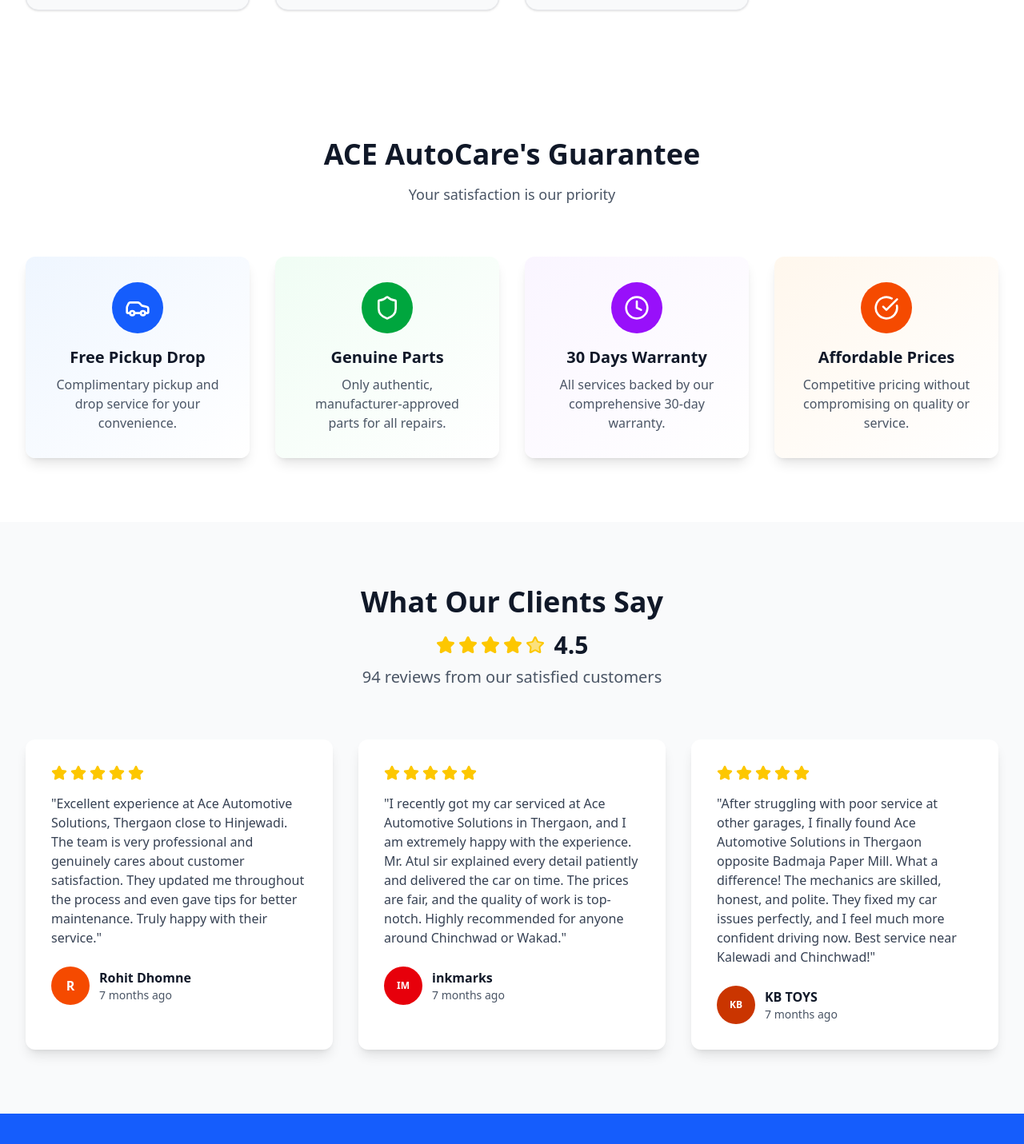
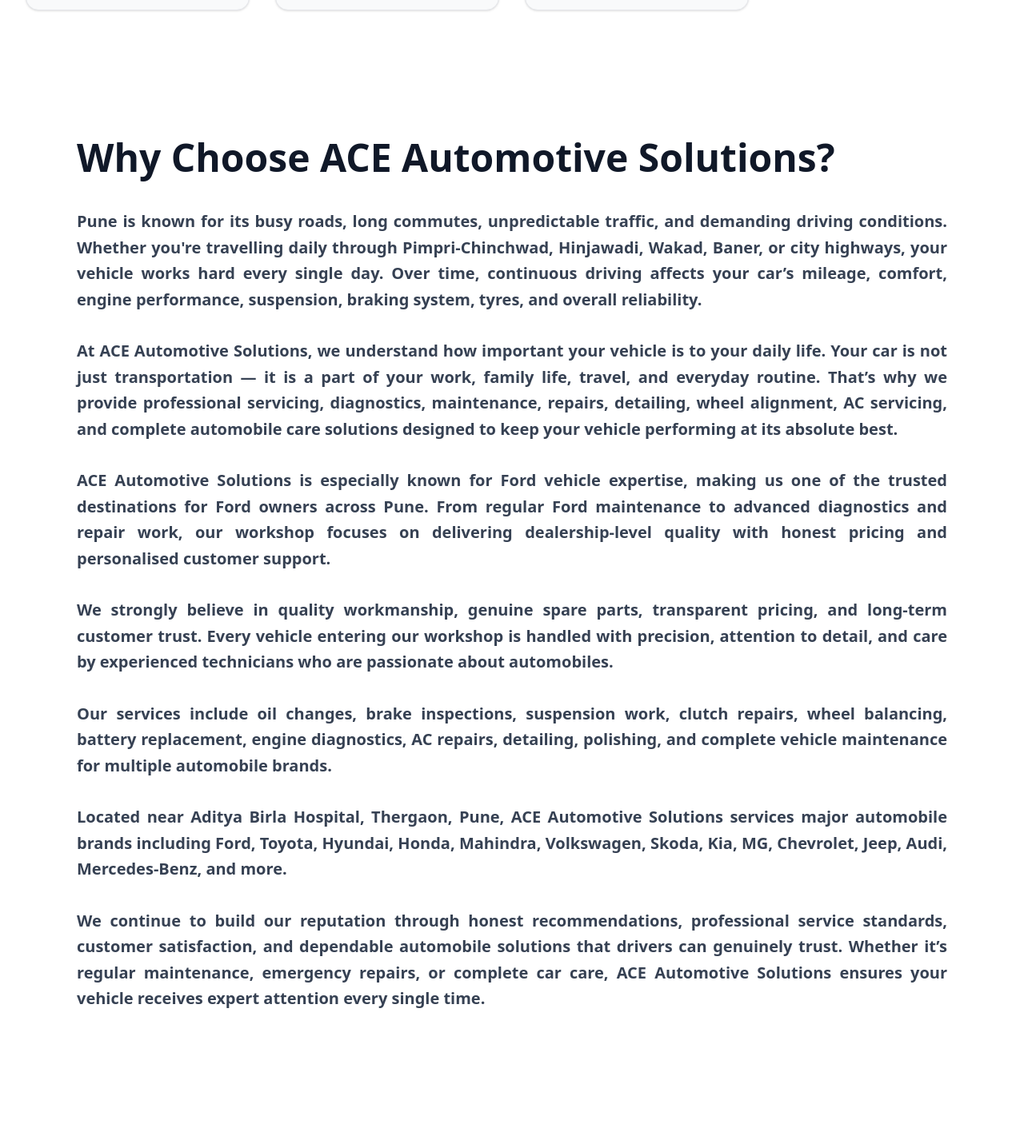
Before and after one commit to Harshaatul/ACE-AutoCare, a React (Vite) app: page / in a window 1280 px wide. Shown: the part 3195-4626 px from the top of the page at 80% size. Built offline with nearby package versions, Linux system fonts and the light colour scheme.

Commit message:
Added why choose us section

```diff
--- a/src/app/App.tsx
+++ b/src/app/App.tsx
@@ -12,6 +12,8 @@
 import Dashboard from "../pages/Dashboard";
 
 import Brands from "./components/home/Brands";
+
+import WhyChooseUs from "./components/home/WhyChooseUs";
 
 
 import Login from "../pages/Login";
@@ -33,6 +35,9 @@
       {/* Services Section */}
       <Services />
       <Brands />
+
+      <WhyChooseUs />
+
 
       {/* ImageWithFallback */}
       <ImageWithFallback />
--- /dev/null
+++ b/src/app/components/home/WhyChooseUs.tsx
@@ -0,0 +1,79 @@
+function WhyChooseUs() {
+  return (
+    <section className="py-20 bg-white">
+
+      <div className="max-w-6xl mx-auto px-4 sm:px-6 lg:px-8">
+
+        <h2 className="text-5xl font-bold text-gray-900 mb-10">
+          Why Choose ACE Automotive Solutions?
+        </h2>
+
+        <div
+        className="space-y-8 text-xl font-semibold text-gray-700 leading-relaxed"
+        style={{ textAlign: "justify" }}
+        >
+
+          <p>
+            Pune is known for its busy roads, long commutes, unpredictable traffic,
+            and demanding driving conditions. Whether you're travelling daily through
+            Pimpri-Chinchwad, Hinjawadi, Wakad, Baner, or city highways, your vehicle
+            works hard every single day. Over time, continuous driving affects your
+            car’s mileage, comfort, engine performance, suspension, braking system,
+            tyres, and overall reliability.
+          </p>
+
+          <p>
+            At ACE Automotive Solutions, we understand how important your vehicle is
+            to your daily life. Your car is not just transportation — it is a part of
+            your work, family life, travel, and everyday routine. That’s why we provide
+            professional servicing, diagnostics, maintenance, repairs, detailing,
+            wheel alignment, AC servicing, and complete automobile care solutions
+            designed to keep your vehicle performing at its absolute best.
+          </p>
+
+          <p>
+            ACE Automotive Solutions is especially known for Ford vehicle expertise,
+            making us one of the trusted destinations for Ford owners across Pune.
+            From regular Ford maintenance to advanced diagnostics and repair work,
+            our workshop focuses on delivering dealership-level quality with honest
+            pricing and personalised customer support.
+          </p>
+
+          <p>
+            We strongly believe in quality workmanship, genuine spare parts,
+            transparent pricing, and long-term customer trust. Every vehicle
+            entering our workshop is handled with precision, attention to detail,
+            and care by experienced technicians who are passionate about automobiles.
+          </p>
+
+          <p>
+            Our services include oil changes, brake inspections, suspension work,
+            clutch repairs, wheel balancing, battery replacement, engine diagnostics,
+            AC repairs, detailing, polishing, and complete vehicle maintenance for
+            multiple automobile brands.
+          </p>
+
+          <p>
+            Located near Aditya Birla Hospital, Thergaon, Pune, ACE Automotive
+            Solutions services major automobile brands including Ford, Toyota,
+            Hyundai, Honda, Mahindra, Volkswagen, Skoda, Kia, MG, Chevrolet,
+            Jeep, Audi, Mercedes-Benz, and more.
+          </p>
+
+          <p>
+            We continue to build our reputation through honest recommendations,
+            professional service standards, customer satisfaction, and dependable
+            automobile solutions that drivers can genuinely trust. Whether it’s
+            regular maintenance, emergency repairs, or complete car care,
+            ACE Automotive Solutions ensures your vehicle receives expert attention
+            every single time.
+          </p>
+
+        </div>
+
+      </div>
+    </section>
+  );
+}
+
+export default WhyChooseUs;
```
